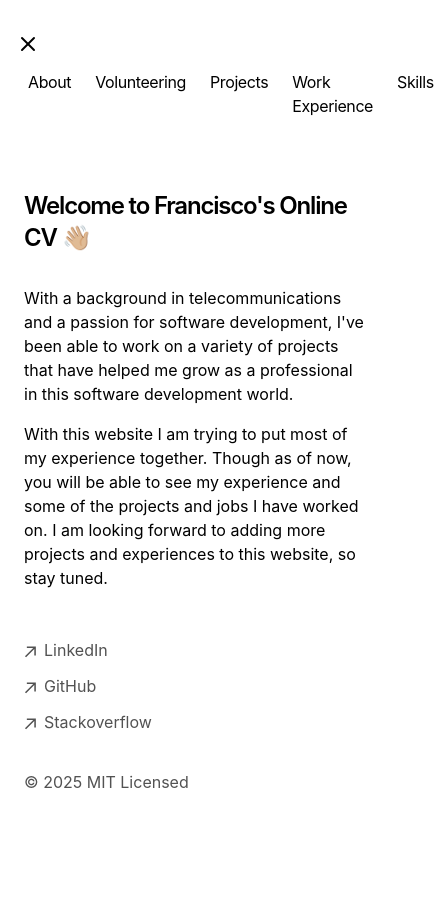
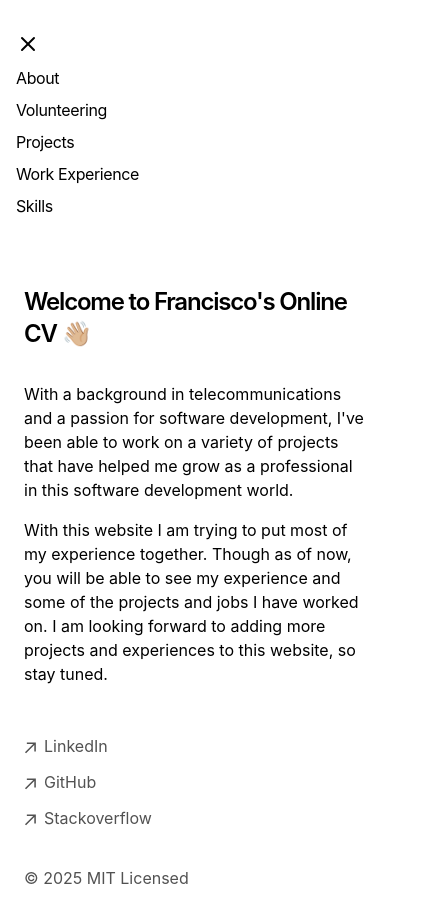
Before and after one commit to franciscosuca/onlineCv, a Next.js app: page / in a window 390 px wide. Both pictures are taken after a click on the button "Toggle Menu". Shown: the top 922 px of the page, 442 px wide, since content can reach past the window. Before the commit the page ends 858 px from the top, so only its background shows below. Built offline with nearby package versions, Linux system fonts and the light colour scheme.

Commit message:
fix: Improve hamburger menu by putting in vertical the  bvbvvbnav-items in vertical

```diff
--- a/app/components/nav.tsx
+++ b/app/components/nav.tsx
@@ -26,13 +26,13 @@ export function Navbar() {
   const [isMenuOpen, setIsMenuOpen] = useState(false)
 
   const toggleMenu = () => {
-    setIsMenuOpen(!isMenuOpen)
+    setIsMenuOpen(!isMenuOpen);
   }
 
   return (
     <aside className="-ml-[8px] mb-16 tracking-tight">
       <div className="lg:sticky lg:top-20">
-        {/* HamburgerMenu */}
+        {/* Hamburger Button */}
         <div className='md:hidden'>
           <button
             onClick={toggleMenu}
@@ -41,9 +41,22 @@ export function Navbar() {
             {isMenuOpen ? <FiX/> : <FiMenu/>}
           </button>
         </div>
-        {/* NavMenu */}
+        {isMenuOpen? (
+          <nav id='nav' className='flex flex-col space-y-2'>
+            <ul>
+              {Object.entries(navItems).map(([path, { name }]) => {
+                return (
+                  <li key={path} className='py-1'>
+                    <Link href={path}>{name}</Link>
+                  </li>
+                )
+              })}
+            </ul>
+          </nav>
+        ):
+        (
             <nav
-          className={`${isMenuOpen ? 'block' : 'hidden'} md:flex flex-col md:flex-row items-start relative px-0 pb-0 fade md:overflow-auto scroll-pr-6 md:relative`}
+            className="hidden sm:hidden md:flex flex-col md:flex-row items-start relative px-0 pb-0 fade md:overflow-auto scroll-pr-6 md:relative"
             id="nav">
             <div className="flex flex-row space-x-0 pr-10">
               {Object.entries(navItems).map(([path, { name }]) => {
@@ -59,6 +72,7 @@ export function Navbar() {
               })}
             </div>
           </nav>
+        )}
       </div>
     </aside>
   )
```
Also changed, not shown: 1 other file (tests, documents, lock files or other folders). Lines whose indentation alone changed are shown as unchanged.
